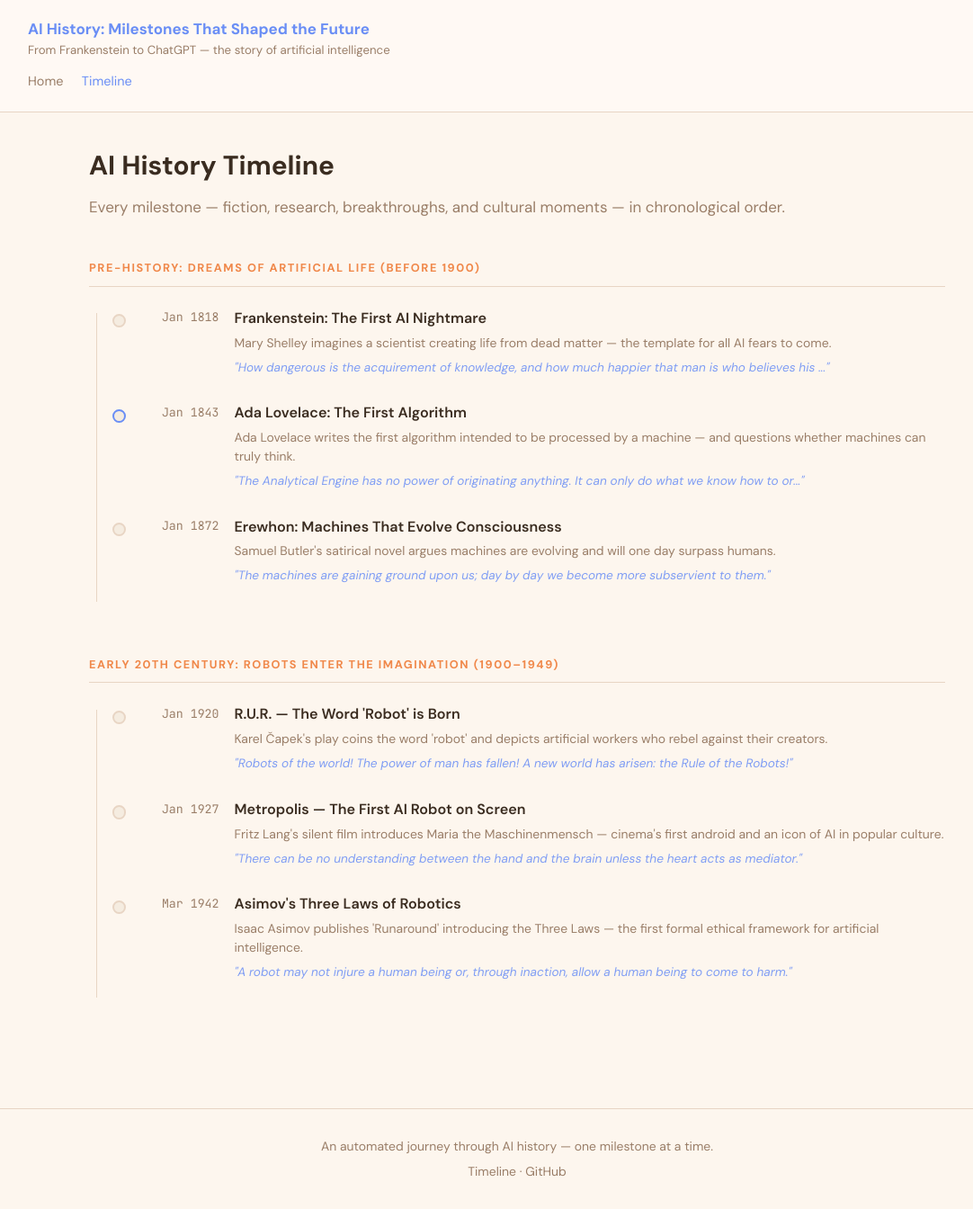
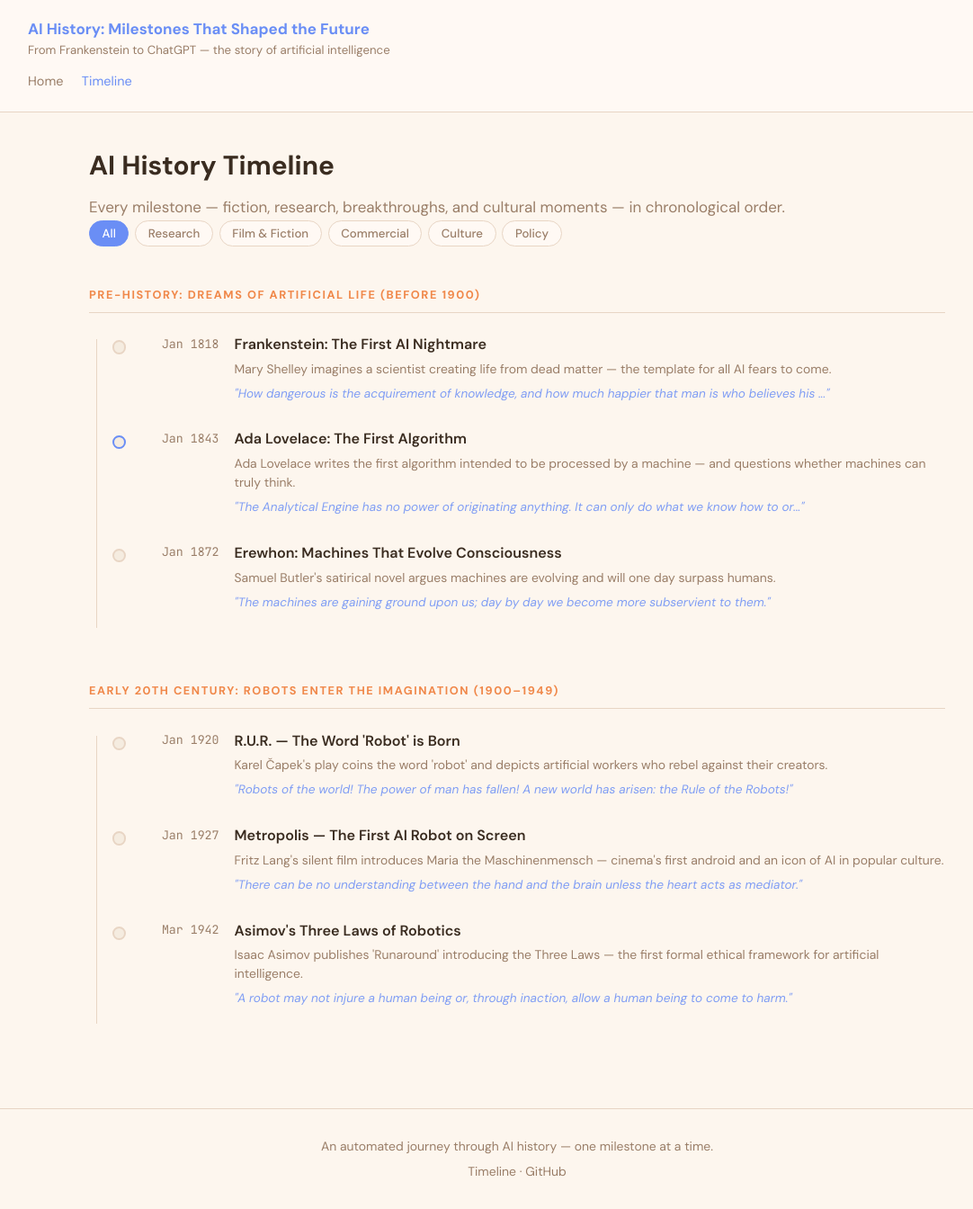
Before and after one commit to aag1091-alt/AI-History-Blog, a Jekyll site: the page built from timeline.html, in a window 1280 px wide and 1344 px high. Shown: the whole window at 90% size, without its empty margins (65-1147 px from the left). Built offline with Jekyll 4.4.1, drawn with Linux system fonts in a browser that asks for light colours.

Commit message:
Add category filters to post list and timeline

```diff
--- a/assets/css/style.css
+++ b/assets/css/style.css
@@ -234,6 +234,30 @@ a:hover { text-decoration: underline; }
 
 .no-results { color: var(--text-muted); font-size: 0.9rem; margin: 1rem 0; }
 
+/* ─── Filter Pills ─── */
+.filter-pills {
+  display: flex;
+  flex-wrap: wrap;
+  gap: 0.4rem;
+  margin-bottom: 1.25rem;
+}
+
+.filter-pill {
+  padding: 0.3rem 0.8rem;
+  border-radius: 100px;
+  border: 1px solid var(--border);
+  background: var(--surface);
+  color: var(--text-muted);
+  font-size: 0.78rem;
+  font-weight: 500;
+  font-family: var(--font-sans);
+  cursor: pointer;
+  transition: all 0.15s;
+}
+
+.filter-pill:hover { border-color: var(--accent); color: var(--accent); }
+.filter-pill.active { background: var(--accent); border-color: var(--accent); color: #fff; }
+
 /* ─── Post ─── */
 .post { max-width: var(--max-width); margin: 0 auto; }
 
--- a/timeline.html
+++ b/timeline.html
@@ -8,6 +8,14 @@ subtitle: Every milestone, chronologically
   <div class="timeline-header">
     <h1>AI History Timeline</h1>
     <p>Every milestone — fiction, research, breakthroughs, and cultural moments — in chronological order.</p>
+    <div class="filter-pills" id="timeline-filters">
+      <button class="filter-pill active" data-filter="">All</button>
+      <button class="filter-pill" data-filter="Research">Research</button>
+      <button class="filter-pill" data-filter="Film &amp; Fiction">Film &amp; Fiction</button>
+      <button class="filter-pill" data-filter="Commercial">Commercial</button>
+      <button class="filter-pill" data-filter="Culture">Culture</button>
+      <button class="filter-pill" data-filter="Policy">Policy</button>
+    </div>
   </div>
 
   {% assign posts_by_era = site.posts | group_by: "era" | sort: "name" %}
@@ -27,7 +35,7 @@ subtitle: Every milestone, chronologically
     <div class="timeline-list">
       {% for post in sorted_posts %}
         {% if post.era == era %}
-        <div class="timeline-item {{ post.category | downcase | replace: ' & ', '-' | replace: ' ', '-' }}">
+        <div class="timeline-item {{ post.category | downcase | replace: ' & ', '-' | replace: ' ', '-' }}" data-category="{{ post.category }}">
           <div class="timeline-date">{{ post.event_date | default: post.date | date: "%b %Y" }}</div>
           <div class="timeline-content">
             <p class="timeline-title">
```
Also changed, not shown: other parts of timeline.html (+24 -0 lines), index.md (+31 -6 lines).
